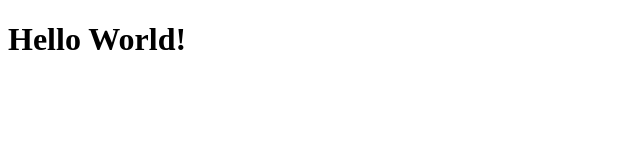
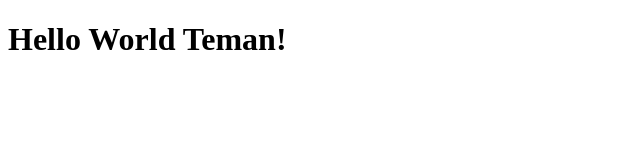
Before and after one commit to deswintakurniaaziza/revou_test_day1, a plain HTML site: page index.html in a window 1280 px wide. Shown: the whole page, without its empty margins (0-640 px from the left). Drawn offline with Linux system fonts and the light colour scheme.

Commit message:
update wording

```diff
--- a/index.html
+++ b/index.html
@@ -6,6 +6,6 @@
     <title>Test</title>
 </head>
 <body>
-    <h1>Hello World!</h1>
+    <h1>Hello World Teman!</h1>
 </body>
 </html>
```
